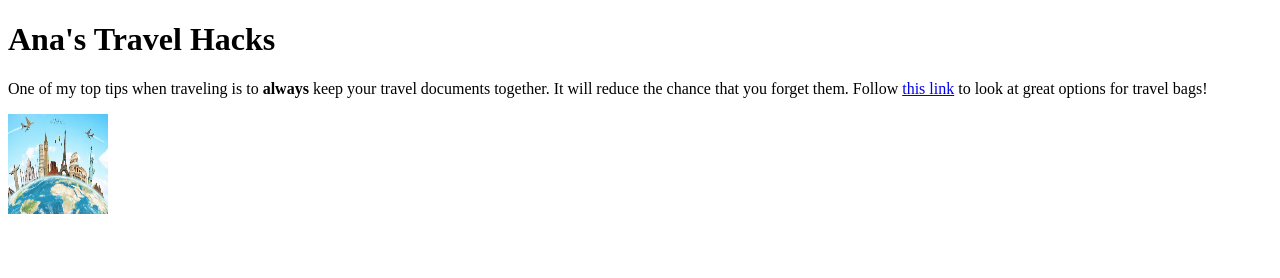
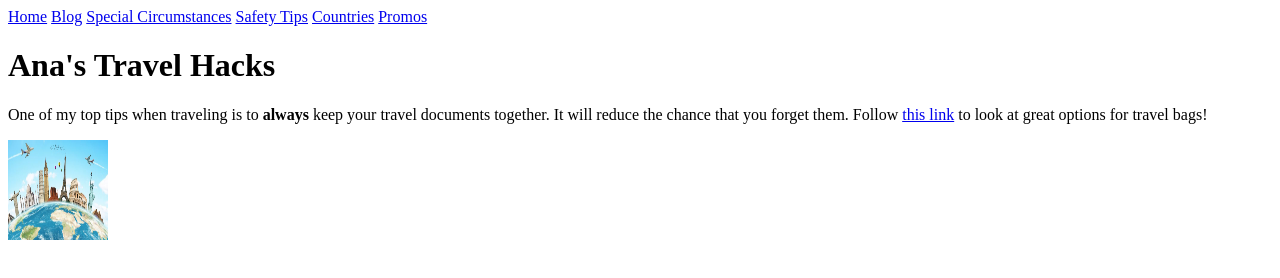
Before and after one commit to anasol19/assignment4.github.io, a plain HTML site: page index.html in a window 1280 px wide. Drawn offline with Linux system fonts and the light colour scheme.

Commit message:
Update index.html
added nav bar

```diff
--- a/index.html
+++ b/index.html
@@ -3,8 +3,17 @@
   <head>
     <meta charset="utf-8" />
     <title>My test page</title>
+    <link rel="stylesheet" type="text/css" href="styles.css">
   </head>
   <body>
+    <nav>
+      <a href="#home">Home</a>
+      <a href="#blog">Blog</a>
+      <a href="#special">Special Circumstances</a>
+      <a href="#safety">Safety Tips</a>
+      <a href="#countries">Countries</a>
+      <a href="#promos">Promos</a>
+    </nav>
     <h1>Ana's Travel Hacks</h1>
     <p>One of my top tips when traveling is to <strong>always</strong> keep your travel documents together.
     It will reduce the chance that you forget them.
```
